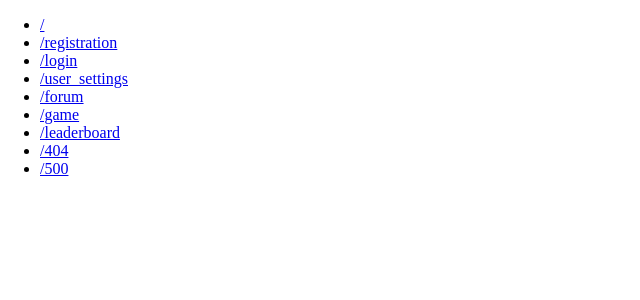
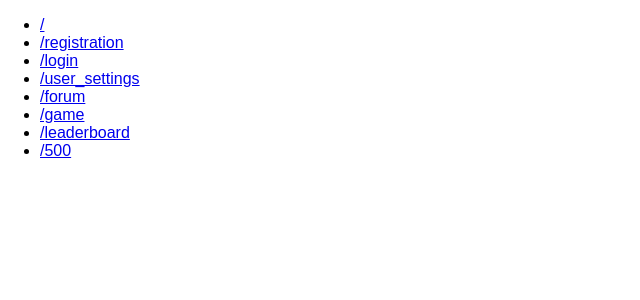
Before and after one commit to YP-KVAS/rover-game, a React (Vite) app in the folder packages/client/: page / in a window 1280 px wide. Before the commit this address had no page. Shown: the top 300 px of the page, without its empty margins (0-640 px from the left). Built offline with nearby package versions, Linux system fonts and the light colour scheme.

Commit message:
SASS modulse, css vars, remove Page404 as separate page

```diff
--- a/packages/client/package.json
+++ b/packages/client/package.json
@@ -16,7 +16,8 @@
     "prettier": "^2.7.1",
     "react": "^18.2.0",
     "react-dom": "^18.2.0",
-    "react-router-dom": "^6.9.0"
+    "react-router-dom": "^6.9.0",
+    "sass": "^1.60.0"
   },
   "devDependencies": {
     "@testing-library/react": "^13.3.0",
--- a/packages/client/src/index.css
+++ /dev/null
@@ -1,3 +0,0 @@
-body {
-    margin: 0;
-}
--- /dev/null
+++ b/packages/client/src/index.scss
@@ -0,0 +1,31 @@
+html {
+  --bg-gradient: linear-gradient(43deg, #4158d0 0%, #c850c0 46%, #ffcc70 100%);
+
+  --color-primary: #c850c0;
+  --color-secondary: #4158d0;
+  --color-accent: #ffcc70;
+  --color-text-on-light: #000;
+  --color-text-on-dark: #fff;
+  --color-text-error: #ffcc70;
+
+  --shadow-sm: rgba(0, 0, 0, 0.1) 0px 1px 3px 0px,
+    rgba(0, 0, 0, 0.06) 0px 1px 2px 0px;
+  --shadow: rgba(0, 0, 0, 0.1) 0px 4px 6px -1px,
+    rgba(0, 0, 0, 0.06) 0px 2px 4px -1px;
+  --shadow-lg: rgba(0, 0, 0, 0.1) 0px 10px 15px -3px,
+    rgba(0, 0, 0, 0.05) 0px 4px 6px -2px;
+
+  --font-xs: 12px;
+  --font-sm: 14px;
+  --font-base: 16px;
+  --font-lg: 18px;
+  --font-xl: 24px;
+  --font-2xl: 40px;
+  --font-3xl: 60px;
+
+  font-family: sans-serif;
+}
+
+body {
+  margin: 0;
+}
--- a/packages/client/src/main.tsx
+++ b/packages/client/src/main.tsx
@@ -1,7 +1,7 @@
 import React from 'react'
 import ReactDOM from 'react-dom/client'
 import App from './App'
-import './index.css'
+import './index.scss'
 
 ReactDOM.createRoot(document.getElementById('root') as HTMLElement).render(
   <React.StrictMode>
--- a/packages/client/src/pages/Page404.tsx
+++ b/packages/client/src/pages/Page404.tsx
@@ -1,10 +1,11 @@
 import { FC } from 'react'
 import { Link } from 'react-router-dom'
 import { RoutesEnum } from '../utils/const-variables/routes'
+import style from './PageError.module.scss'
 
 export const Page404: FC = () => {
   return (
-    <main className="error-page">
+    <main className={style.errorPage}>
       <h1>404</h1>
 
       <p>Oops! Page not found</p>
@@ -14,9 +15,9 @@ export const Page404: FC = () => {
         you have typed the correct URL.
       </p>
 
-        <Link to={RoutesEnum.MAIN} className="link">
-          Go to Main
-        </Link>
+      <Link to={RoutesEnum.MAIN} className={style.link}>
+        Go to Main
+      </Link>
     </main>
   )
 }
--- a/packages/client/src/pages/Page500.tsx
+++ b/packages/client/src/pages/Page500.tsx
@@ -1,11 +1,11 @@
 import { FC } from 'react'
 import { Link } from 'react-router-dom'
 import { RoutesEnum } from '../utils/const-variables/routes'
-import './PageError.css'
+import style from './PageError.module.scss'
 
 export const Page500: FC = () => {
   return (
-    <main className="error-page">
+    <main className={style.errorPage}>
       <h1>500</h1>
 
       <p>
@@ -14,7 +14,7 @@ export const Page500: FC = () => {
 
       <p>Please try to refresh this page or come back in a few minutes.</p>
 
-      <Link to={RoutesEnum.MAIN} className="link">
+      <Link to={RoutesEnum.MAIN} className={style.link}>
         Go to Main
       </Link>
     </main>
--- a/packages/client/src/pages/PageError.css
+++ /dev/null
@@ -1,25 +0,0 @@
-.error-page {
-  height: 100vh;
-  display: flex;
-  flex-direction: column;
-  justify-content: center;
-  align-items: center;
-
-  background: linear-gradient(63.13deg, #1010fc -0.45%, #bfbfff 98.94%);
-}
-
-.error-page h1 {
-  font-size: 60px;
-  color: white;
-}
-
-.link,
-.error-page p {
-  max-width: 600px;
-  font-size: 30px;
-  color: white;
-  text-align: justify;
-}
-
-.link {
-}
--- /dev/null
+++ b/packages/client/src/pages/PageError.module.scss
@@ -0,0 +1,23 @@
+.errorPage {
+  height: 100vh;
+  display: flex;
+  flex-direction: column;
+  justify-content: center;
+  align-items: center;
+
+  background: var(--bg-gradient);
+
+  & h1 {
+    font-size: var(--font-3xl);
+    color: var(--color-text-on-dark);
+  }
+
+  & p,
+  & .link {
+    max-width: 600px;
+    font-size: var(--font-xl);
+    text-align: justify;
+
+    color: var(--color-text-on-dark);
+  }
+}
--- a/packages/client/src/router/index.tsx
+++ b/packages/client/src/router/index.tsx
@@ -51,17 +51,11 @@ export const router = createBrowserRouter([
     loader: check_auth,
   },
   {
-    path: RoutesEnum.ERROR_404,
-    element: <Page404 />,
-  },
-  {
     path: RoutesEnum.ERROR_500,
     element: <Page500 />,
   },
   {
     path: '*',
-    loader: () => {
-      return redirect(RoutesEnum.ERROR_404)
-    },
+    element: <Page404 />,
   },
 ])
--- a/packages/client/src/utils/const-variables/routes.ts
+++ b/packages/client/src/utils/const-variables/routes.ts
@@ -6,6 +6,5 @@ export enum RoutesEnum {
   FORUM = '/forum',
   GAME = '/game',
   LEADERBOARD = '/leaderboard',
-  ERROR_404 = '/404',
   ERROR_500 = '/500',
 }
```
